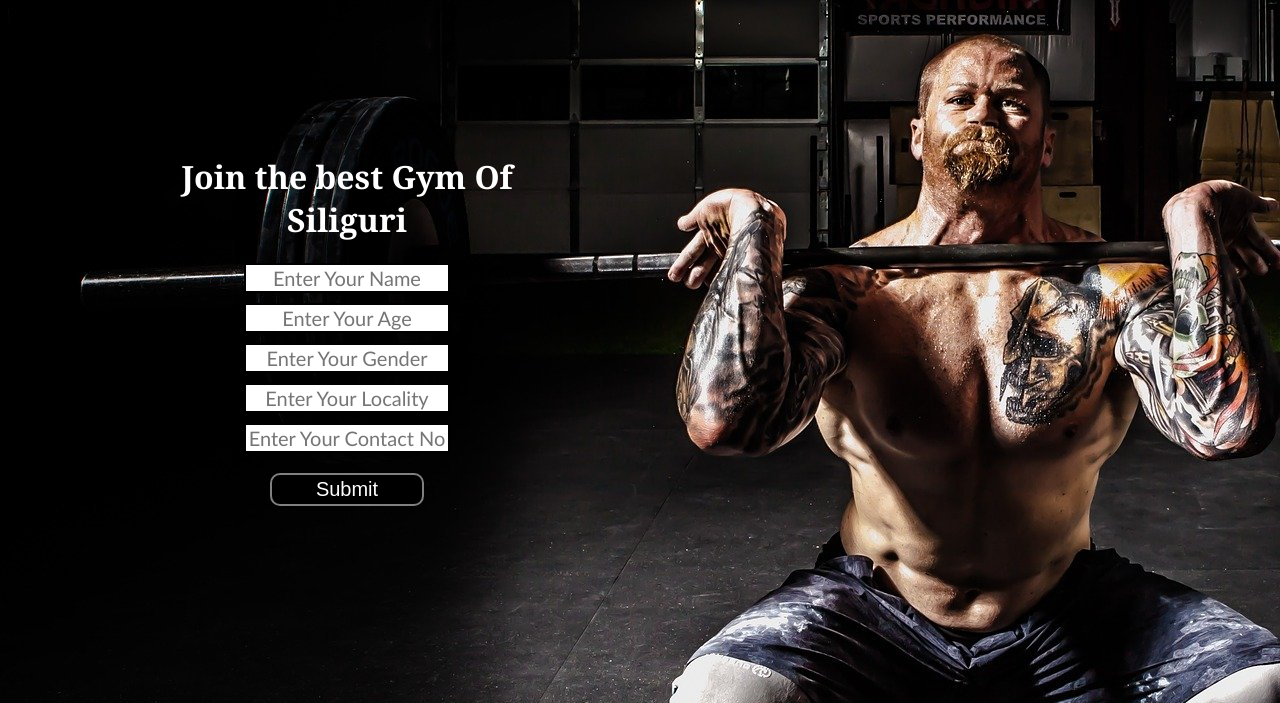
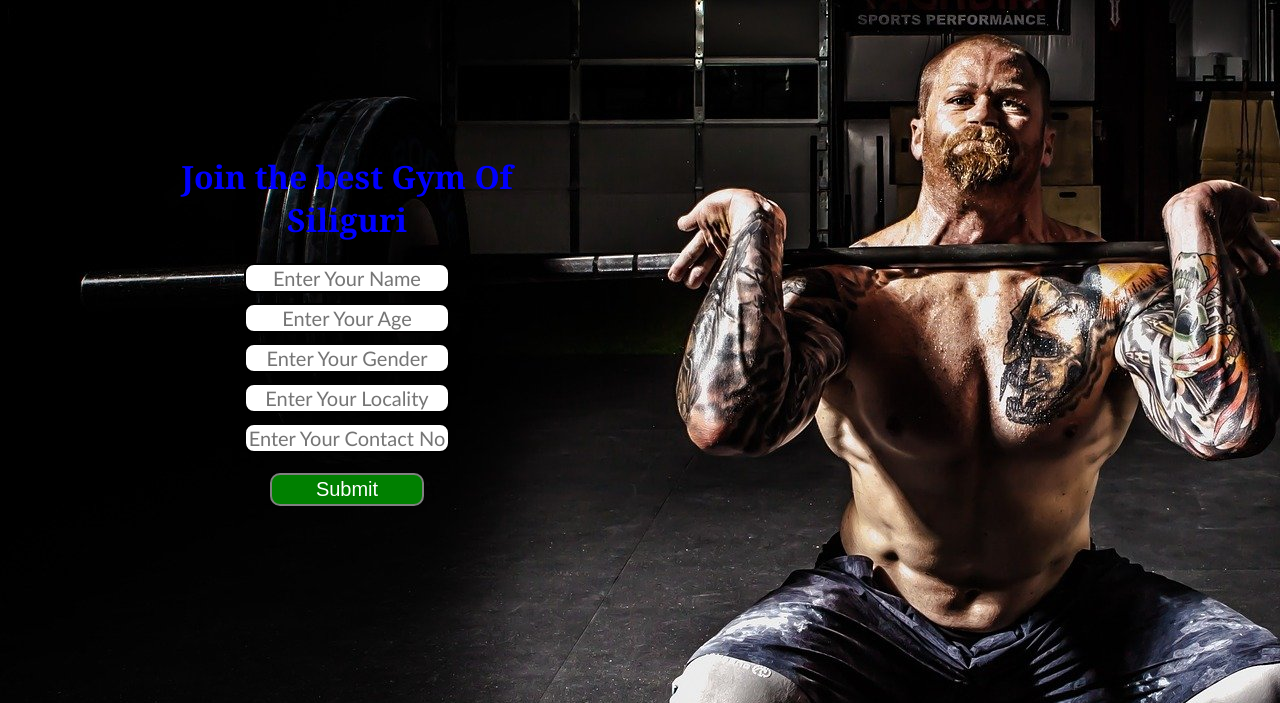
Before and after one commit to Dipak8906/Gym_website, a plain HTML site: page index.html in a window 1280 px wide. Shown: the part 144-847 px from the top of the page. Drawn offline with Linux system fonts and the light colour scheme.

Commit message:
Update index.html

```diff
--- a/index.html
+++ b/index.html
@@ -96,6 +96,7 @@
 
     }
     .form-group input{
+        border-radius: 10px;
         text-align: center;
         display: block;
         width: 200px;
@@ -107,12 +108,14 @@
     }
     .container h1{
         text-align: center;
+         color: blue;
 
     }
     .form-group button{
         display: block;
         width: 40%;
         margin:20px  auto;
+        background-color: green;
     }
 </style>
 
```
